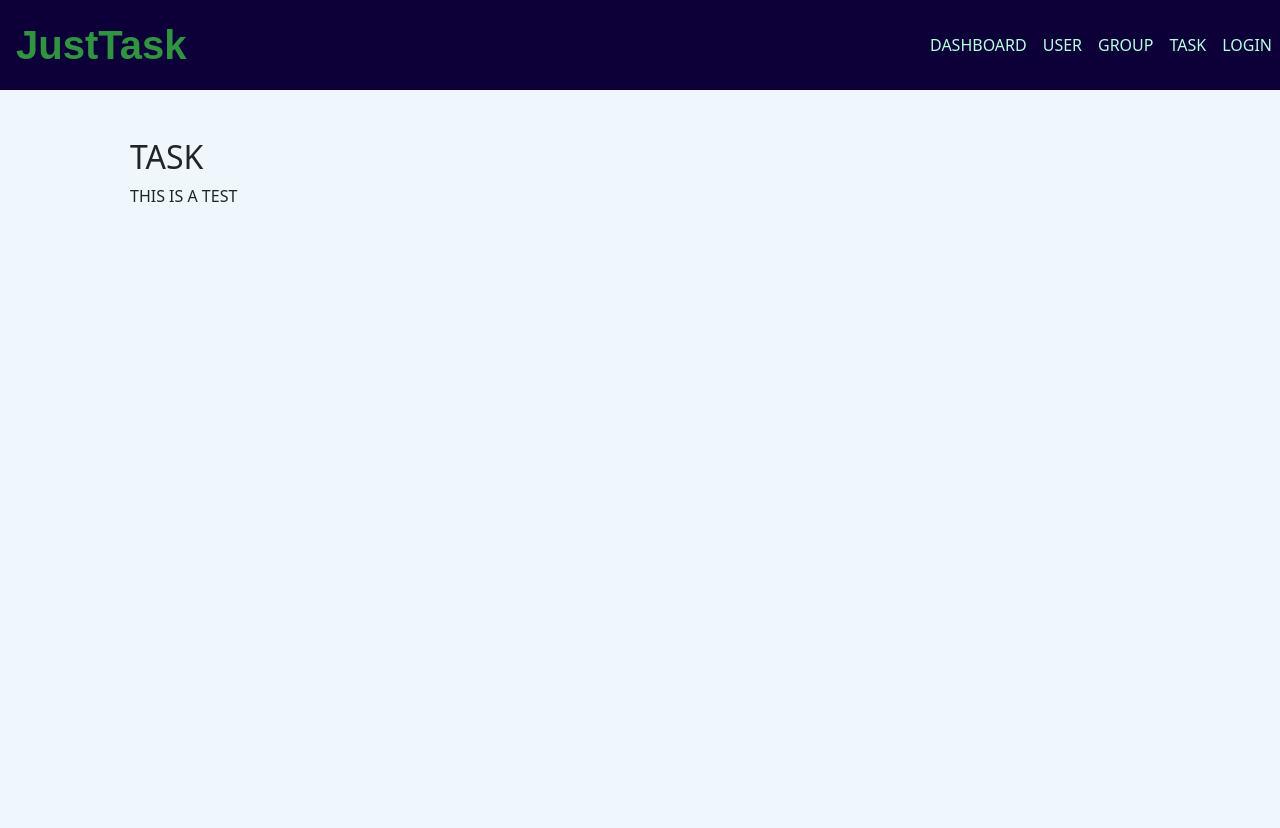
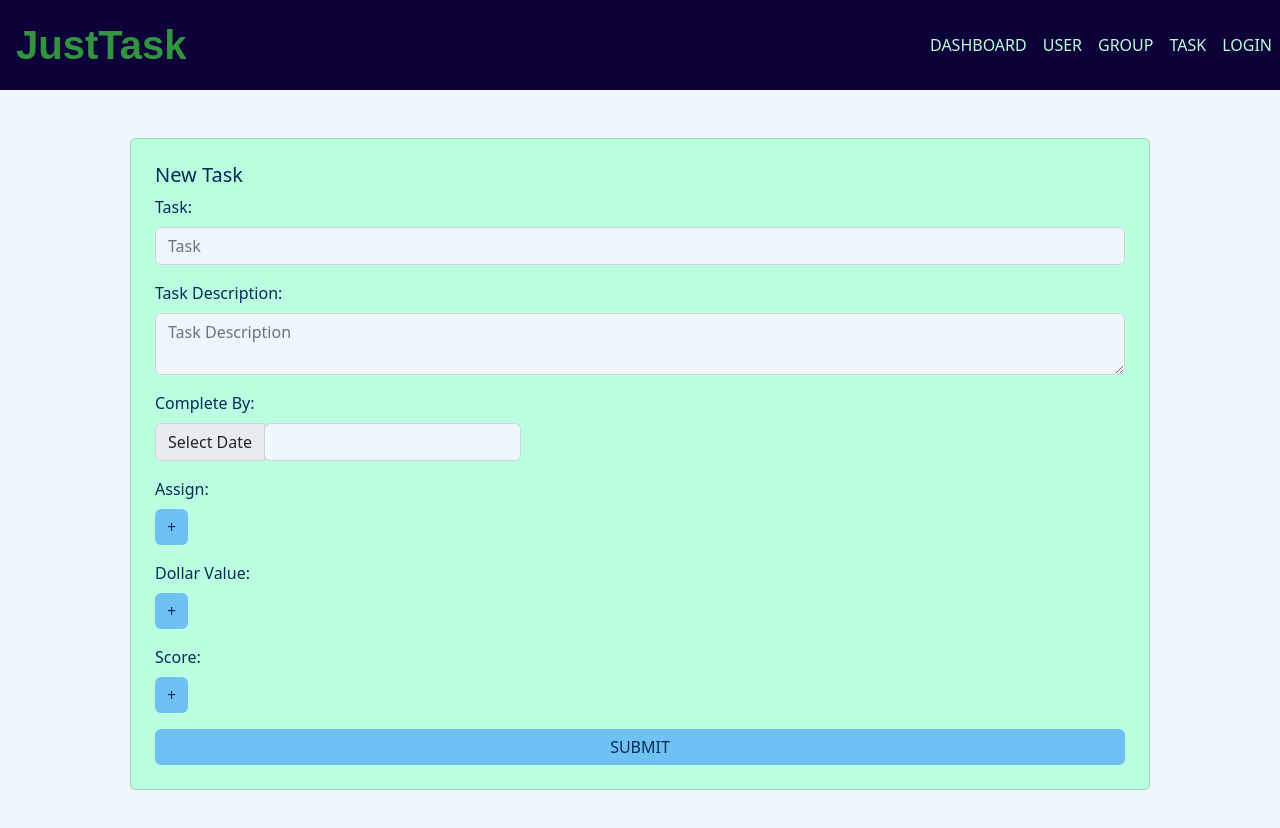
Before and after one commit to lailiel/JustTask, a React (Vite) app in the folder client/: page /task in a window 1280 px wide. Shown: the top 828 px of the page. Before the commit the page ends 800 px from the top, so only its background shows below. Built offline with nearby package versions, Linux system fonts and the light colour scheme.

Commit message:
task creation component made and added to task page

```diff
--- a/client/package.json
+++ b/client/package.json
@@ -14,6 +14,7 @@
     "jwt-decode": "^3.1.2",
     "react": "^18.2.0",
     "react-bootstrap": "^2.7.4",
+    "react-datepicker": "^4.16.0",
     "react-dom": "^18.2.0",
     "react-router-dom": "^6.11.2"
   },
--- a/client/src/App.css
+++ b/client/src/App.css
@@ -18,6 +18,9 @@ body {
   background-color: var(--x-light);
 }
 
+.card {
+  background-color: var(--light);
+}
 
 
 /* ------------------------------------------- */
@@ -74,6 +77,16 @@ body {
 
 #form-label{
   color: var(--mid-dark);
+}
+
+/* ------------------------------------------- */
+
+#date-picker{
+  background-color: var(--x-light);
+}
+
+#input-group-text{
+  background-color: var(--x-light);
 }
 
 /* ------------------------------------------- */
--- a/client/src/components/TaskCard.jsx
+++ /dev/null
@@ -1,37 +0,0 @@
-import { Container, Card, Col, Row } from "react-bootstrap/";
-
-export default function TaskComponent() {
-  return (
-    <Row className="g-5">
-        <Col >
-          <Card id="task-card" style={{ height: "100%" }}>
-            <Card.Title className="task-card-title">
-              <a id="task-card-a" >
-                Task Name
-              </a>
-            </Card.Title>
-            <Card.Text id="task-card-text" className="my-1">
-              Task Desciprtion
-            </Card.Text>
-          </Card>
-        </Col>
-
-
-
-      {/* {tasks.map((tasks) => (
-        <Col key={task.id}>
-          <Card id="task-card" style={{ height: "100%" }}>
-            <Card.Title className="task-card-title">
-              <a id="task-card-a" href={task.link}>
-                {task.name}
-              </a>
-            </Card.Title>
-            <Card.Text id="task-card-text" className="my-1">
-              {task.description}
-            </Card.Text>
-          </Card>
-        </Col>
-      ))} */}
-    </Row>
-  );
-}
--- /dev/null
+++ b/client/src/components/TaskCreation.jsx
@@ -0,0 +1,136 @@
+import { Container, Card, Button, Form, Dropdown, DropdownButton, InputGroup} from "react-bootstrap/";
+import DatePicker from 'react-datepicker'
+import { useState } from "react";
+import 'react-datepicker/dist/react-datepicker.css';
+
+
+const TaskComponent = () => {
+
+  const [ assignToggle, setAssignToggle] = useState(false);
+  const [ dollarToggle, setDollarToggle] = useState(false);
+  const [ scoreToggle, setScoreToggle] = useState(false);
+
+  // const [ errorMessage, setErrorMessage ]= useState('')
+
+  const toggleAssign = () => {
+    setAssignToggle(!assignToggle);
+  };
+
+  const toggleDollar = () => {
+    setDollarToggle(!dollarToggle);
+  };
+
+  const toggleScore = () => {
+    setScoreToggle(!scoreToggle);
+  };
+
+
+  const [selectedDate, setSelectedDate] = useState(null);
+
+  const handleDateChange = (date) => {
+    setSelectedDate(date);
+  };
+
+
+
+  return (
+    <Card className="task-creation p-4" id="task-creation">
+    <Card.Title id="login-card-title">New Task</Card.Title>
+    <div>
+      <Form.Label id="form-label">Task:</Form.Label>
+      <InputGroup className="mb-3">
+        <Form.Control
+          placeholder="Task"
+          aria-label="Task"
+          name="task"
+          id="form-control"
+          aria-describedby="basic-addon2"
+          // onBlur={handleBlur}
+          // onChange={handleInputChange}
+        />
+      </InputGroup>
+
+      <Form.Label id="form-label">Task Description:</Form.Label>
+      <InputGroup className="mb-3">
+        <Form.Control
+          placeholder="Task Description"
+          as="textarea"
+          aria-label="Task Description"
+          name="task-description"
+          id="form-control"
+          aria-describedby="basic-addon2"
+          // onBlur={handleBlur}
+          // onChange={handleInputChange}
+        />
+      </InputGroup>
+
+
+      <Form.Label id="form-label">Complete By:</Form.Label>
+      <InputGroup className="mb-3">
+          <InputGroup.Text className="input-group-text">Select Date</InputGroup.Text>
+          <DatePicker
+            id="date-picker"
+            selected={selectedDate}
+            onChange={handleDateChange}
+            dateFormat="MM/dd/yyyy"
+            className="form-control"
+          />
+      </InputGroup>
+
+
+{/* fix the onclick event to keep the name chosen */}
+
+      <Form.Label id="form-label">Assign:</Form.Label>
+      <InputGroup className="mb-3">
+        <Button onClick={() => toggleAssign(true)}>+</Button>
+        {assignToggle && (
+          <DropdownButton
+          variant="outline-secondary"
+          title="Assign To"
+          id="input-group-dropdown-1"
+        >
+          <Dropdown.Item href="#">Sarah</Dropdown.Item>
+          <Dropdown.Item href="#">Richard</Dropdown.Item>
+          <Dropdown.Item href="#">Your Mom</Dropdown.Item>
+          <Dropdown.Item href="#">Dex</Dropdown.Item>
+        </DropdownButton>
+        )}
+      </InputGroup>
+
+      <Form.Label id="form-label">Dollar Value:</Form.Label>
+      <InputGroup className="mb-3">
+        <Button onClick={() => toggleDollar(true)}>+</Button>
+        {dollarToggle && (
+           <InputGroup className="mb-3">
+           <InputGroup.Text className="input-group-text">$</InputGroup.Text>
+           <Form.Control aria-label="0" />
+          </InputGroup>
+        )}
+      </InputGroup>
+
+      <Form.Label id="form-label">Score:</Form.Label>
+      <InputGroup className="mb-3">
+        <Button onClick={() => toggleScore(true)}>+</Button>
+        {scoreToggle && (
+           <InputGroup className="mb-3">
+           <Form.Control aria-label="0" />
+           <InputGroup.Text className="input-group-text">Pts</InputGroup.Text>
+         </InputGroup>
+        )}
+      </InputGroup>
+
+    </div>
+    <div>
+
+    </div>
+     <Button>SUBMIT</Button>
+    {/* <Button onClick={() => setErrorMessage("coming soon")}>SUBMIT</Button> */}
+    {/* <div>
+      {errorMessage}
+    </div> */}
+  </Card>
+  );
+}
+
+
+export default TaskComponent
--- a/client/src/pages/DashboardPage.jsx
+++ b/client/src/pages/DashboardPage.jsx
@@ -1,5 +1,5 @@
 import Container from "react-bootstrap/Container";
-import TaskComponent from "../components/TaskCard";
+import TaskComponent from "../components/TaskCreation";
 
 export default function AboutPage() {
   return (
--- a/client/src/pages/GroupPage.jsx
+++ b/client/src/pages/GroupPage.jsx
@@ -1,5 +1,5 @@
 import Container from "react-bootstrap/Container";
-import TaskComponent from '../components/TaskCard'
+import TaskComponent from '../components/TaskCreation'
 
 export default function AboutPage() {
   return (
--- a/client/src/pages/HomePage.jsx
+++ b/client/src/pages/HomePage.jsx
@@ -1,5 +1,5 @@
 import Container from "react-bootstrap/Container";
-import TaskComponent from '../components/TaskCard'
+import TaskComponent from '../components/TaskCreation'
 
 export default function AboutPage() {
   return (
--- a/client/src/pages/TaskPage.jsx
+++ b/client/src/pages/TaskPage.jsx
@@ -1,18 +1,12 @@
 // task card
 
 import Container from "react-bootstrap/Container";
+import TaskComponent from "../components/TaskCreation";
 
 export default function AboutPage() {
   return (
     <Container fluid className="p-5" id="homepage">
-      <div className="">
-        <h2>TASK</h2>
-      </div>
-
-      <div id='home-text'>
-        <p>THIS IS A TEST</p>
-
-      </div>
+           <TaskComponent/>
     </Container>
   );
 }
```
Also changed, not shown: 1 other file (tests, documents, lock files or other folders).
